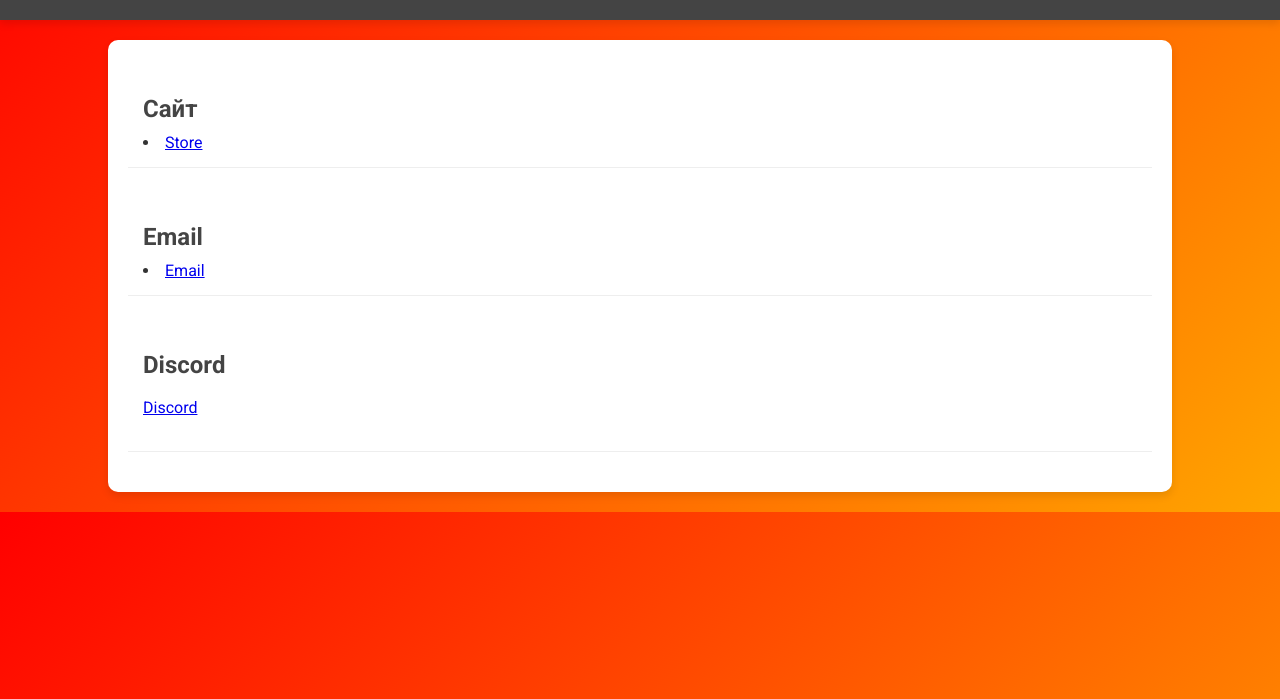
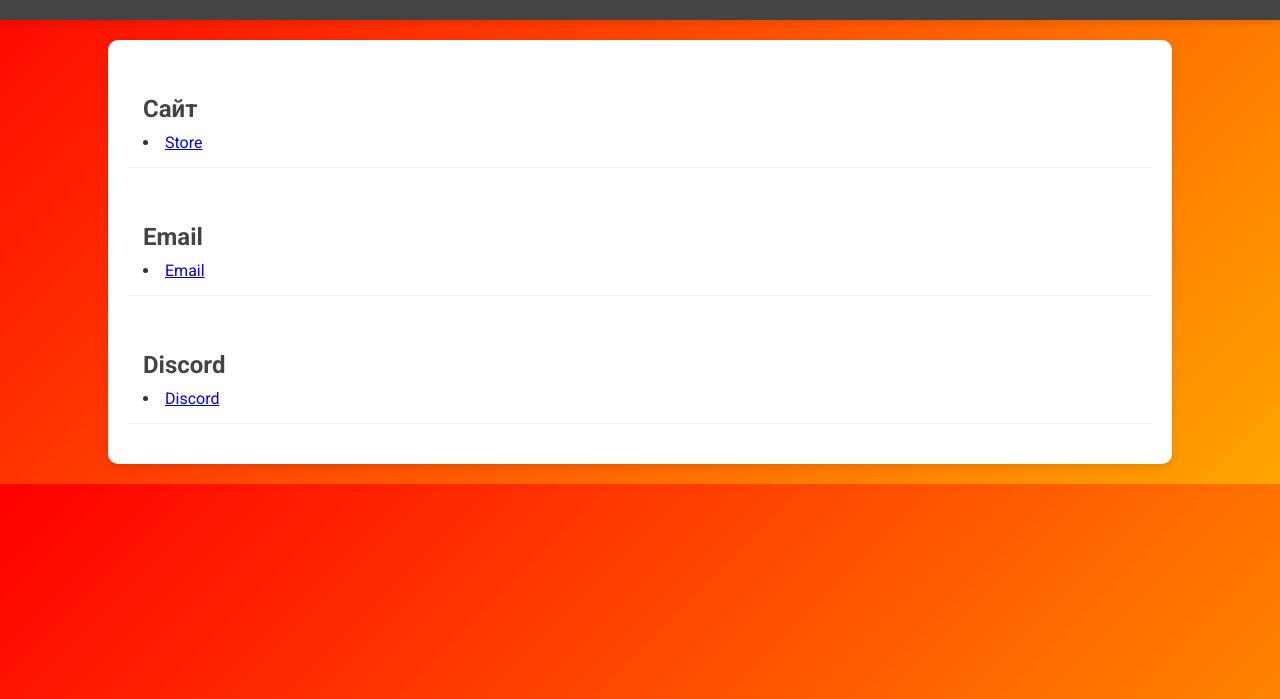
Before and after one commit to pavel807/hypixel01, a plain HTML site: page page4.html in a window 1280 px wide. Shown: the part 101-800 px from the top of the page. Drawn offline with Linux system fonts and the light colour scheme.

Commit message:
Update page4.html

```diff
--- a/page4.html
+++ b/page4.html
@@ -73,7 +73,7 @@
         </div>
         <div class="news-item">
             <h2>Discord</h2>
-            <p><a href="https://discord.com/invite/hypixelskyblock">Discord</a></p>
+            <li><a href="https://discord.com/invite/hypixelskyblock">Discord</a></li>
         </div>
     </div>
     <script>
```
